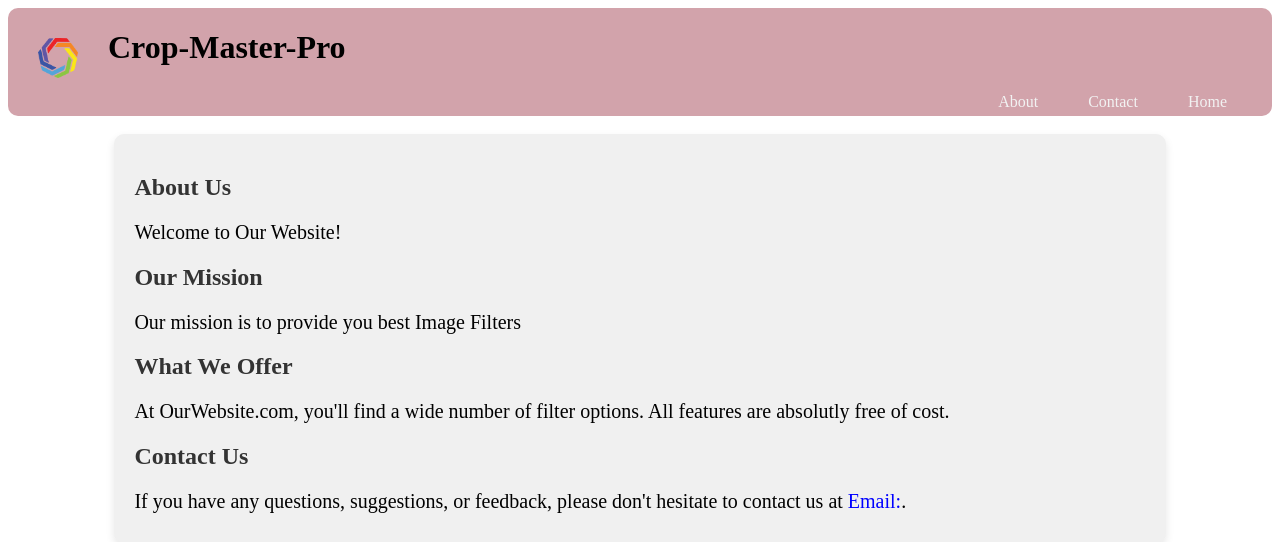
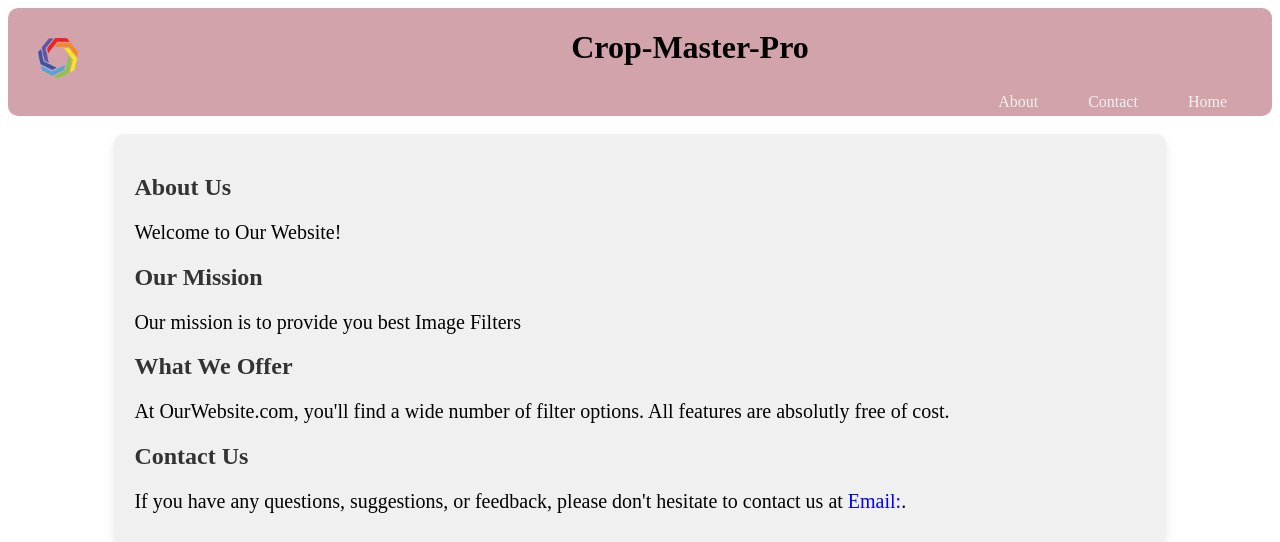
Before and after one commit to nikhilcsd45/Image-enhancer, a Flask app: page /about in a window 1280 px wide. Shown: the top 542 px of the page. Run offline with Flask 3, Linux system fonts and the light colour scheme.

Commit message:
Update about.html

```diff
--- a/templates/about.html
+++ b/templates/about.html
@@ -12,7 +12,7 @@
     border-radius: 10px;
 }
 
-.website_name {
+#website_name {
     text-align: center;
 }
 
```
